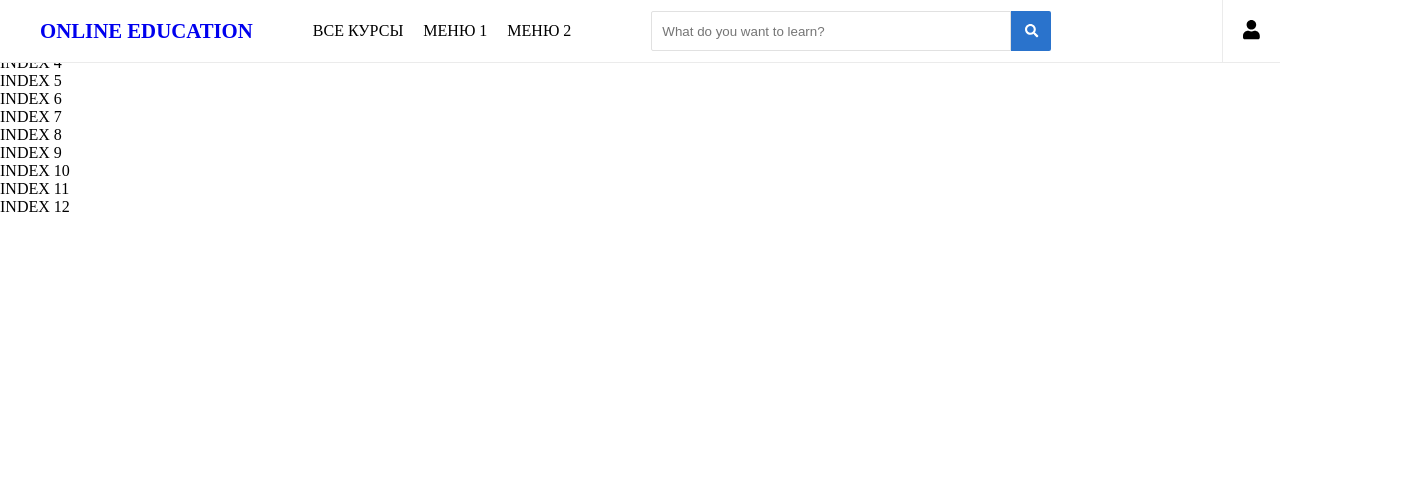
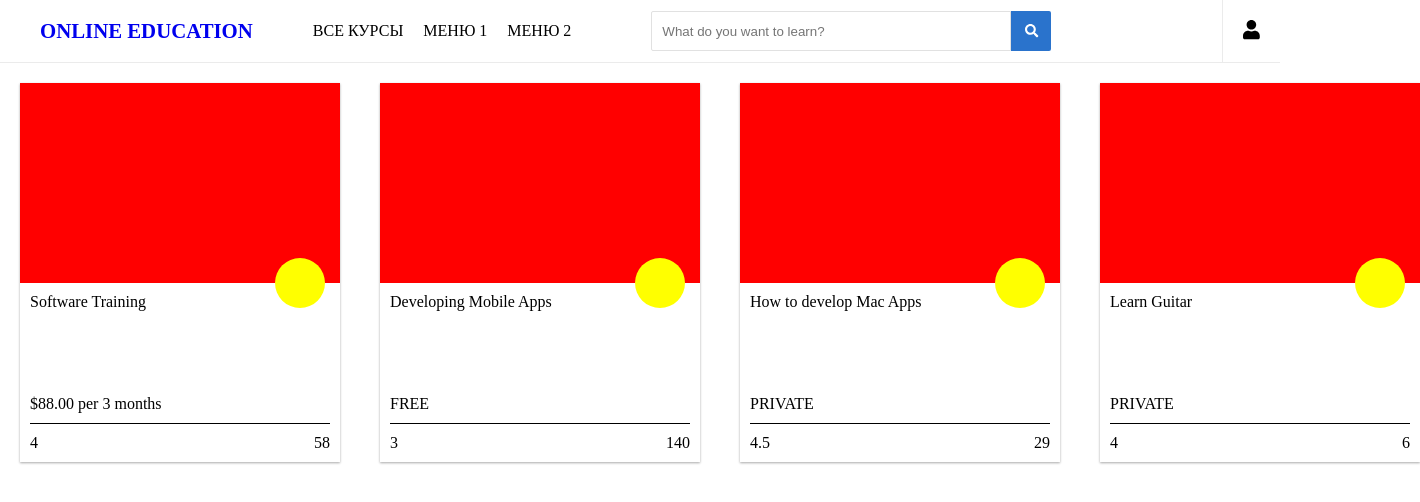
Before and after one commit to NaurizAitbai/online_education, a React (Create React App) app: page /courses in a window 1280 px wide. Shown: the top 502 px of the page, 1420 px wide, since content can reach past the window. Built offline with nearby package versions, Linux system fonts and the light colour scheme.

Commit message:
Working with CourseList design

```diff
--- a/package.json
+++ b/package.json
@@ -9,6 +9,7 @@
     "@testing-library/jest-dom": "^4.2.4",
     "@testing-library/react": "^9.5.0",
     "@testing-library/user-event": "^7.2.1",
+    "classnames": "^2.2.6",
     "react": "^16.13.1",
     "react-dom": "^16.13.1",
     "react-router-dom": "^5.2.0",
--- a/src/App.js
+++ b/src/App.js
@@ -1,6 +1,7 @@
 import React from 'react';
 import { BrowserRouter as Router, Switch, Route } from 'react-router-dom';
 import Layout from './components/layouts/Layout';
+import CourseListPage from './pages/CourseListPage';
 
 
 const App = () => {
@@ -8,6 +9,9 @@ const App = () => {
     <Router>
       <Layout>
         <Switch>
+          <Route path='/courses'>
+            <CourseListPage />
+          </Route>
           <Route path='/'>
             <div>INDEX 1</div>
             <div>INDEX 2</div>
--- /dev/null
+++ b/src/components/courses/CourseItem.js
@@ -0,0 +1,23 @@
+import React from 'react';
+import styles from './CourseItem.module.css';
+import classNames from 'classnames';
+
+
+const CourseItem = ({ className, course }) => {
+    return (
+        <div className={classNames(styles.container, className)}>
+            <div className={styles.image}></div>
+            <div className={styles.content}>
+                <div className={styles.author}></div>
+                <span className={styles.title}>{course.name}</span>
+                <span className={styles.price}>{course.price}</span>
+            </div>
+            <div className={styles.stats}>
+                <div className={styles.rating}>{course.rating}</div>
+                <span className={styles.members}>{course.members}</span>
+            </div>
+        </div>
+    )
+}
+
+export default CourseItem;
--- /dev/null
+++ b/src/components/courses/CourseItem.module.css
@@ -0,0 +1,46 @@
+.container {
+    box-shadow: 0 1px 3px rgba(0,0,0,0.12), 0 1px 2px rgba(0,0,0,0.24);
+    transition: all 0.3s cubic-bezier(.25,.8,.25,1);
+}
+
+.container:hover {
+    box-shadow: 0 14px 28px rgba(0,0,0,0.25), 0 10px 10px rgba(0,0,0,0.22);
+}
+
+.image {
+    width: 320px;
+    height: 200px;
+    background-color: red;
+}
+
+.content {
+    position: relative;
+    display: flex;
+    flex-direction: column;
+    padding: 10px;
+    height: 140px;
+}
+
+.author {
+    position: absolute;
+    top: 0;
+    right: 0;
+    width: 50px;
+    height: 50px;
+    border-radius: 50%;
+    margin-top: -25px;
+    margin-right: 15px;
+    background-color: yellow;
+}
+
+.title {
+    margin-bottom: auto;
+}
+
+.stats {
+    display: flex;
+    justify-content: space-between;
+    margin: 0px 10px 10px 10px;
+    padding-top: 10px;
+    border-top: 1px solid black;
+}
--- /dev/null
+++ b/src/components/courses/CourseList.js
@@ -0,0 +1,18 @@
+import React from 'react';
+import CourseItem from './CourseItem';
+import styles from './CourseList.module.css';
+
+
+const CourseList = ({ courses }) => {
+    return (
+        <div className={styles.container}>
+            {courses.map(course => {
+                return (
+                    <CourseItem className={styles.item} key={course.id} course={course} />
+                )
+            })}
+        </div>
+    )
+}
+
+export default CourseList;
--- /dev/null
+++ b/src/components/courses/CourseList.module.css
@@ -0,0 +1,7 @@
+.container {
+    display: flex;
+}
+
+.item {
+    margin: 20px;
+}
--- a/src/components/layouts/Header.js
+++ b/src/components/layouts/Header.js
@@ -10,7 +10,7 @@ const Header = () => {
         <header className={styles.container}>
             <Link to='/' className={styles.brand}>ONLINE EDUCATION</Link>
             <ul className={styles.menu}>
-                <li>Все курсы</li>
+                <li><Link to='/courses/'>Все курсы</Link></li>
                 <li>Меню 1</li>
                 <li>Меню 2</li>
             </ul>
--- a/src/components/layouts/Header.module.css
+++ b/src/components/layouts/Header.module.css
@@ -1,5 +1,5 @@
 .container {
-    position: fixed;
+    position: sticky;
     top: 0;
     left: 0;
     width: 100%;
@@ -26,6 +26,11 @@
 .menu li {
     margin-right: 20px;
     text-transform: uppercase;
+}
+
+.menu li a {
+    text-decoration: none;
+    color: black;
 }
 
 .search {
--- /dev/null
+++ b/src/pages/CourseListPage.js
@@ -0,0 +1,18 @@
+import React from 'react';
+import CourseList from '../components/courses/CourseList';
+
+
+const CourseListPage = () => {
+    const courses = [
+        {id: 1, name: 'Software Training', price: '$88.00 per 3 months', rating: 4, members: 58},
+        {id: 2, name: 'Developing Mobile Apps', price: 'FREE', rating: 3, members: 140},
+        {id: 3, name: 'How to develop Mac Apps', price: 'PRIVATE', rating: 4.5, members: 29},
+        {id: 4, name: 'Learn Guitar', price: 'PRIVATE', rating: 4, members: 6}
+    ];
+
+    return (
+        <div><CourseList courses={courses} /></div>
+    )
+}
+
+export default CourseListPage;
```
Also changed, not shown: 1 other file (tests, documents, lock files or other folders).
